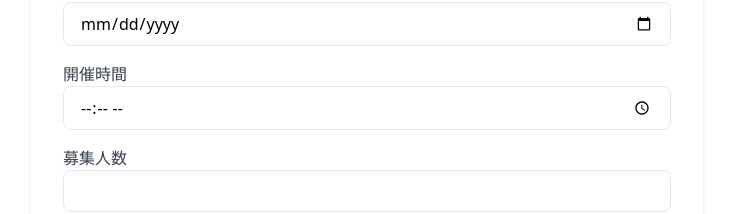
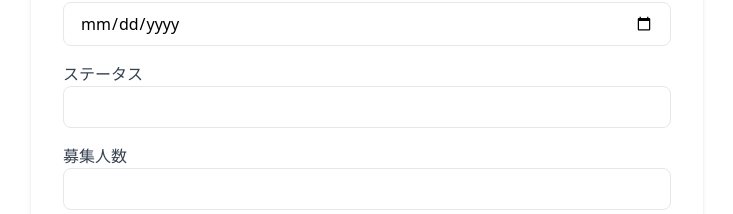
Before and after one commit to tsuchida-y/Takizawa_hackathon_ver7, a React (Vite) app: page /create-event in a window 1280 px wide. Shown: the part 192-406 px from the top of the page, without its empty margins (273-1006 px from the left). Built offline with nearby package versions, Linux system fonts and the light colour scheme.

Commit message:
データが挿入されない問題の修正

```diff
--- a/src/compornent/CreateEvent.tsx
+++ b/src/compornent/CreateEvent.tsx
@@ -7,21 +7,21 @@ const CreateEvent = () => {
   const navigate = useNavigate();
   const [title, setTitle] = useState('');
   const [date, setDate] = useState('');
-  const [time, setTime] = useState('');
+  const [state, setState] = useState('');
   const [people, setPeople] = useState('');
   const [place, setPlace] = useState('');
-  const [description, setDescription] = useState('');
+  const [text, setText] = useState('');
 
   const handleSubmit = async (e: React.FormEvent) => {
     e.preventDefault();
     try {
         await addDoc(collection(db, 'event_items'), {
           title,
-          date,
-          time,
-          people,
+          date: new Date(date),
+          state,
+          people: Number(people),
           place,
-          description
+          text
         });
         console.log('イベントが作成されました');
         navigate('/businessdashboard'); // イベント一覧ページに戻る
@@ -55,11 +55,11 @@ const CreateEvent = () => {
           />
         </div>
         <div className="mb-4">
-          <label className="block text-gray-700">開催時間</label>
+          <label className="block text-gray-700">ステータス</label>
           <input
-            type="time"
-            value={time}
-            onChange={(e) => setTime(e.target.value)}
+            type="text"
+            value={state}
+            onChange={(e) => setState(e.target.value)}
             className="w-full px-4 py-2 border rounded-lg focus:outline-none focus:ring-2 focus:ring-green-500"
             required
           />
@@ -67,7 +67,7 @@ const CreateEvent = () => {
         <div className="mb-4">
           <label className="block text-gray-700">募集人数</label>
           <input
-            type="people"
+            type="number"
             value={people}
             onChange={(e) => setPeople(e.target.value)}
             className="w-full px-4 py-2 border rounded-lg focus:outline-none focus:ring-2 focus:ring-green-500"
@@ -87,8 +87,8 @@ const CreateEvent = () => {
         <div className="mb-4">
           <label className="block text-gray-700">説明</label>
           <textarea
-            value={description}
-            onChange={(e) => setDescription(e.target.value)}
+            value={text}
+            onChange={(e) => setText(e.target.value)}
             className="w-full px-4 py-2 border rounded-lg focus:outline-none focus:ring-2 focus:ring-green-500"
             required
           />
--- a/src/compornent/Events.tsx
+++ b/src/compornent/Events.tsx
@@ -98,7 +98,7 @@ const Events = () => {
                         <div className="text-sm text-gray-500">{event.text}</div>
                       </td>
                       <td className="p-4">
-                      {event.date.toLocaleDateString('ja-JP', { month: '2-digit', day: '2-digit' }).replace('/', '月').replace('/', '日').concat('日')} {event.date.toLocaleTimeString('ja-JP', { hour: '2-digit', minute: '2-digit' })}
+                      {event.date.toLocaleDateString('ja-JP', { year: 'numeric', month: '2-digit', day: '2-digit' }).replace('/', '年').replace('/', '月').concat('日')}
                       </td>
                       <td className="p-4">{event.place}</td>
                       <td className="p-4">{event.people}</td>
```
